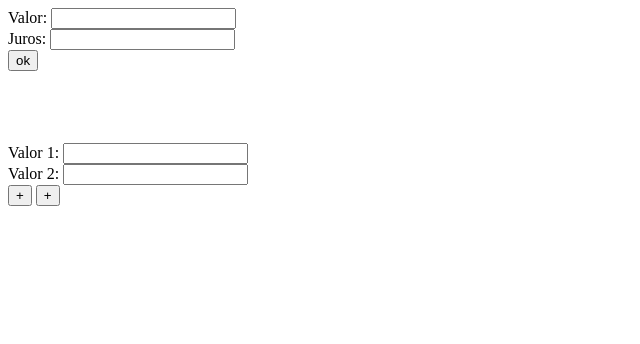
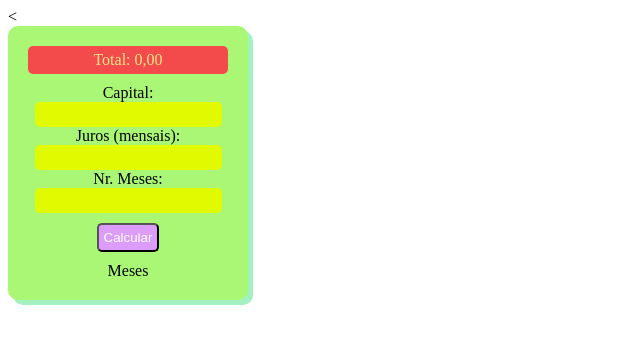
Before and after one commit to KauaHumilde/primeiroj_3t, a plain HTML site: page index.html in a window 1280 px wide. Shown: the whole page, without its empty margins (0-640 px from the left). Drawn offline with Linux system fonts and the light colour scheme.

Commit message:
Update index.html

```diff
--- a/index.html
+++ b/index.html
@@ -1,5 +1,6 @@
-<!DOCTYPE html>
+<<!DOCTYPE html>
 <html lang="en">
+
 <head>
     <meta charset="UTF-8">
     <meta http-equiv="X-UA-Compatible" content="IE=edge">
@@ -8,18 +9,22 @@
     <link rel="stylesheet" href="geral.css">
     <script src="estudo.js"></script>
 </head>
+
 <body>
-Valor: <input id="valor" type="text"> <br>
-Juros: <input id="juros" type="text"> <br>
-<button onclick="total()"> ok </button>
+    <div class="calculadora">
+    <div class="spTotal">
+        <span id="total">Total: 0,00</span> <br>
+    </div>
+        Capital: <input id="valor" type="text"> <br>
+        Juros (mensais): <input id="juros" type="text"> <br>
+        Nr. Meses: <input id="meses" type="text"> <br>
+        <button id="btnCalc" onclick="total()"> Calcular </button>
+        <div class="spListaMes">
+            <span id="listaMes">Meses</span>
+        </div>
+    </div>
 
-<br><br><br><br>
-<span id="resultado"></span><br>
-Valor 1: <input id="v1" type="text"><br>
-Valor 2: <input id="v2" type="text"><br>
-<button onclik="soma()"> + </button>
-<button onclik="sub()"> + </button>
+    <br><br><br>
+</body>
 
-
-</body>
 </html>
```
